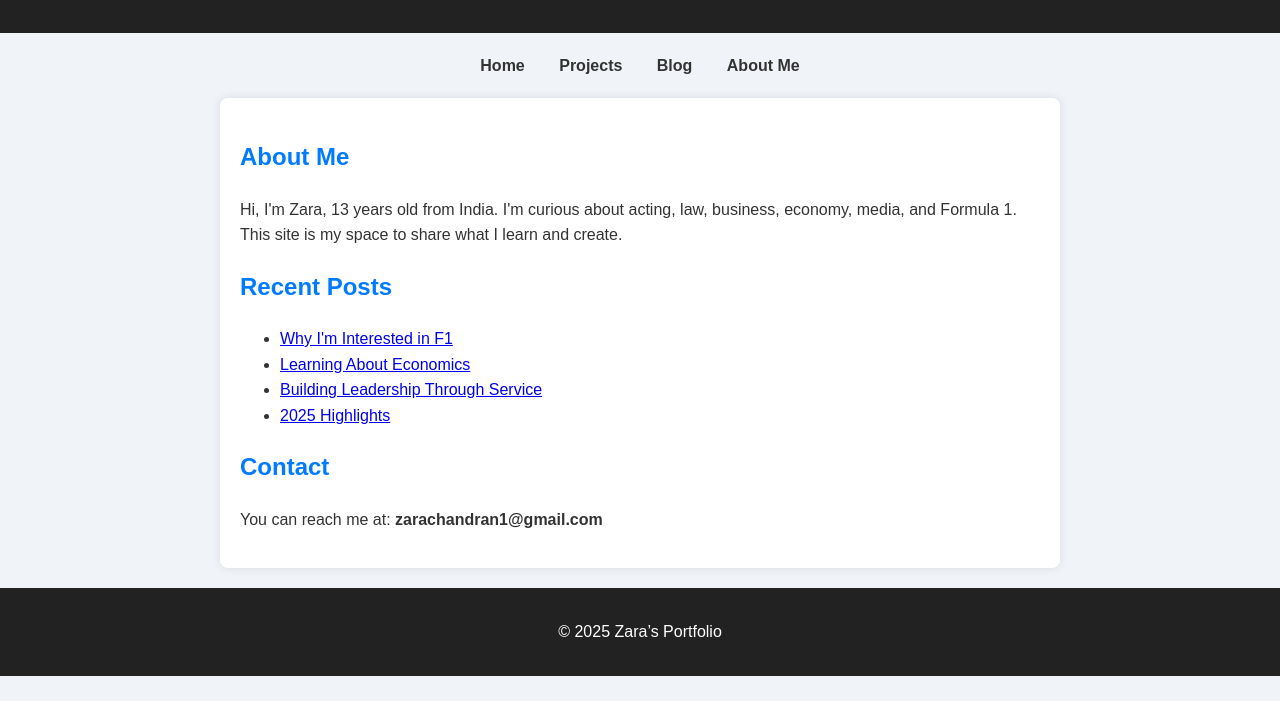
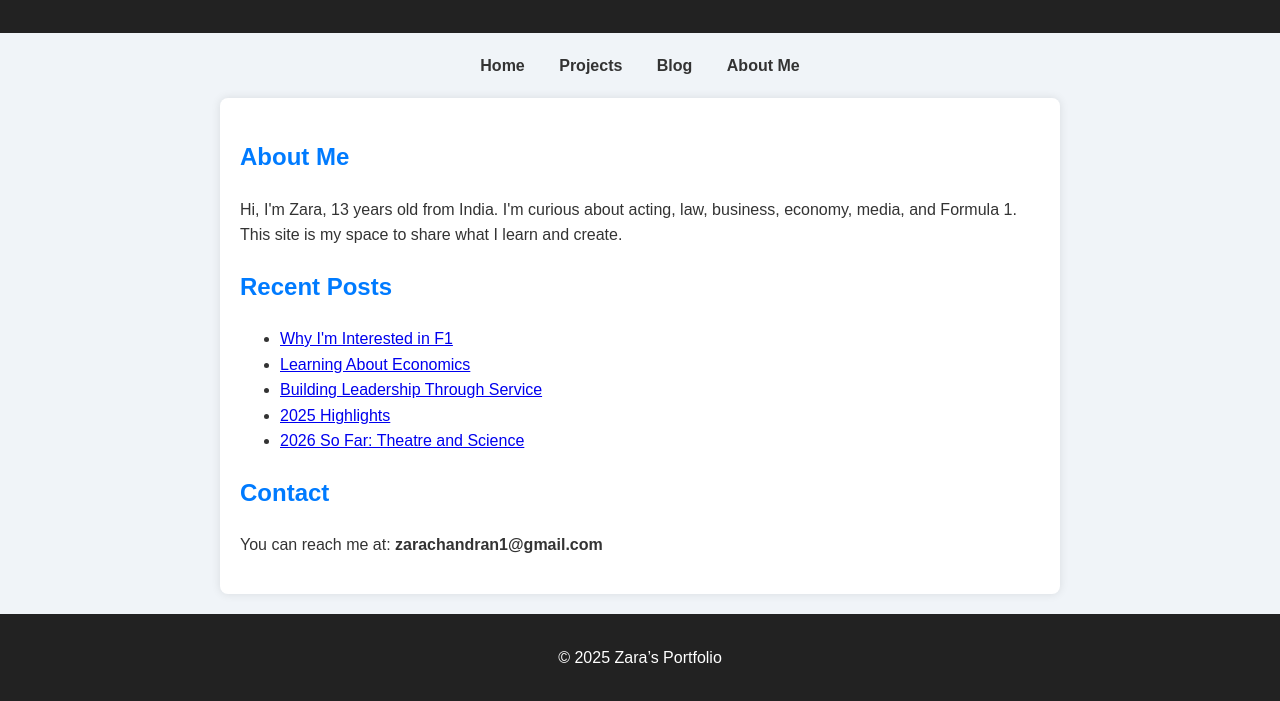
Before and after one commit to zara-portfolio/zara-portfolio.github.io, a plain HTML site: page index.html in a window 1280 px wide. Shown: the part 116-817 px from the top of the page. Drawn offline with Linux system fonts and the light colour scheme.

Commit message:
Update index.html

```diff
--- a/index.html
+++ b/index.html
@@ -82,6 +82,7 @@
   <li><a href="blog/economics-intro.html">Learning About Economics</a></li>
   <li><a href="blog/building-leadership.html">Building Leadership Through Service</a></li>
   <li><a href="blog/2025-highlights.html">2025 Highlights</a></li>
+  <li><a href="blog/2026-so-far.html">2026 So Far: Theatre and Science</a></li>
 </ul>
 
 
```
